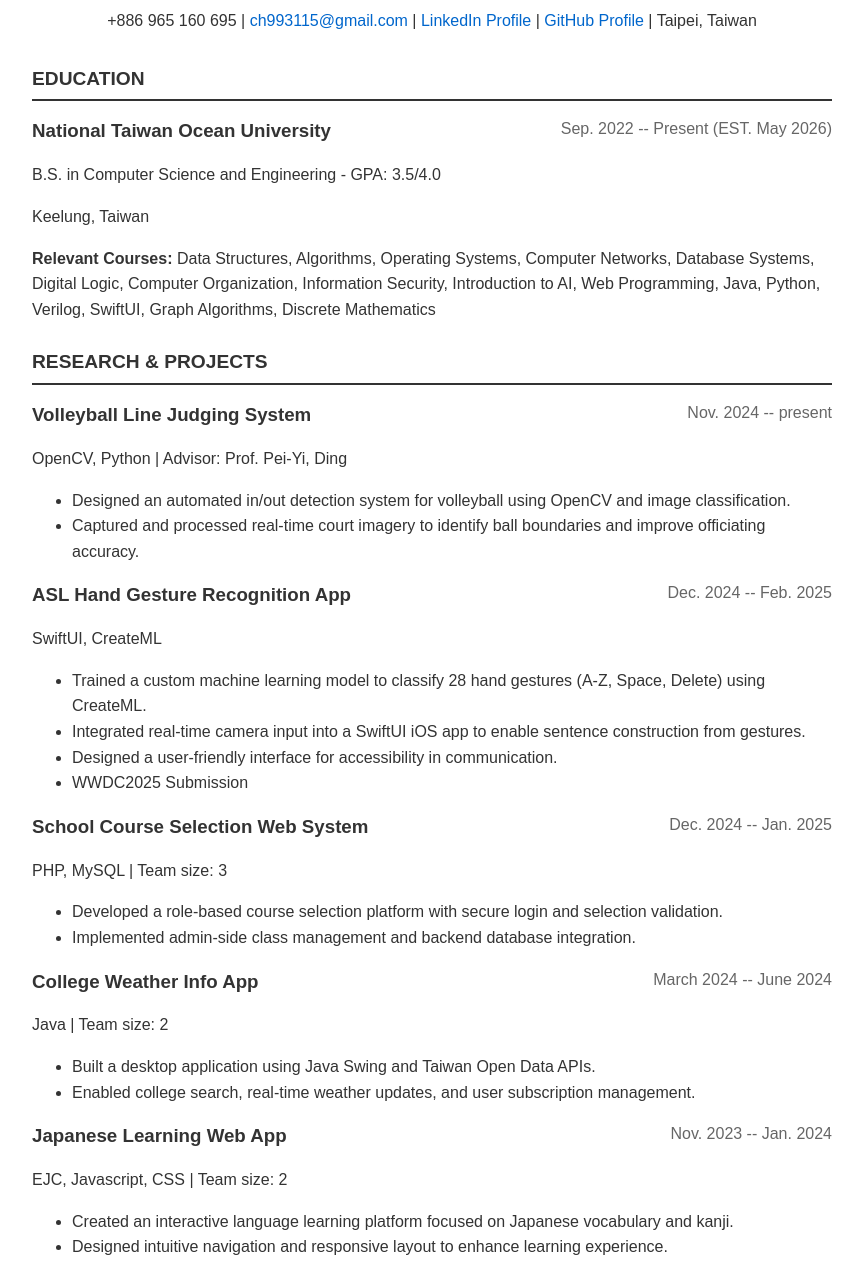
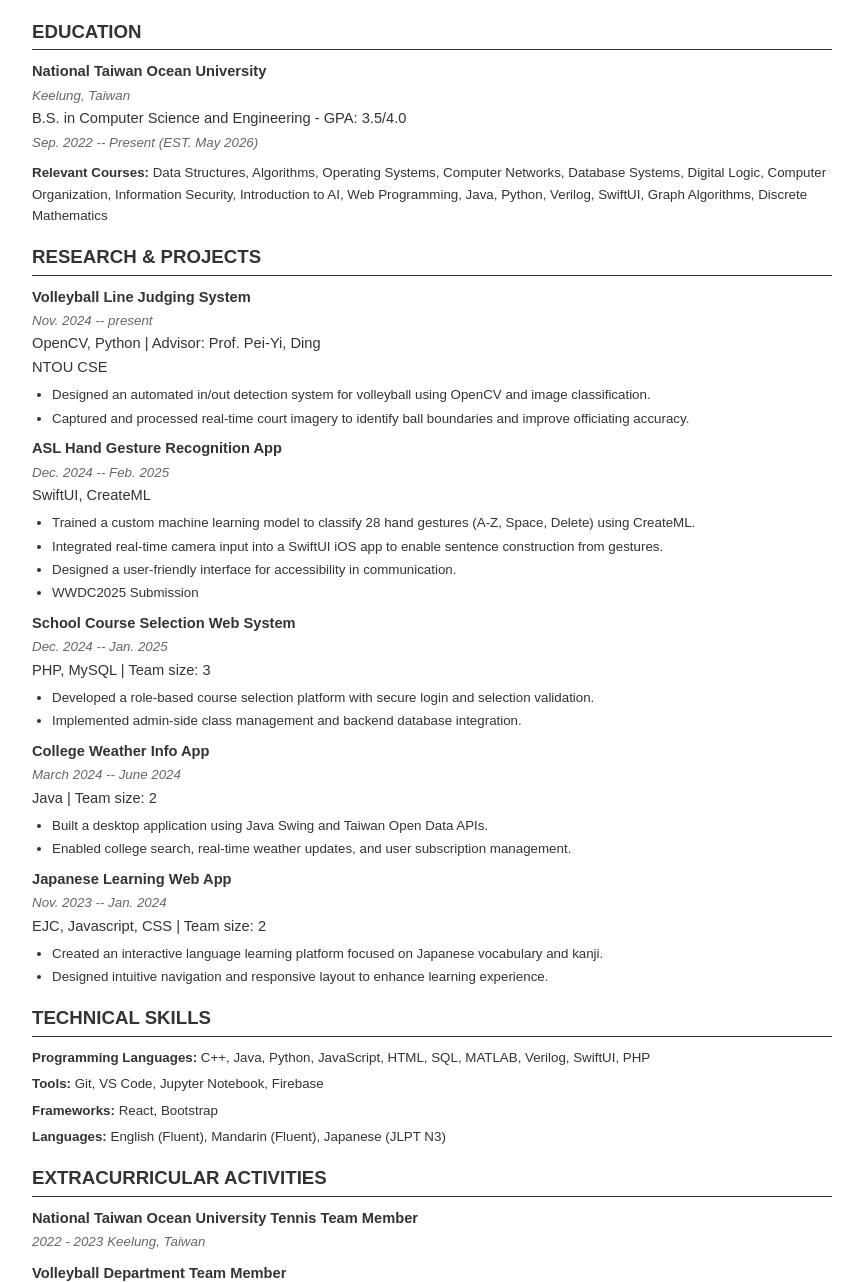
Before and after one commit to itsYoga/Resume, a plain HTML site: page index.html in a window 1280 px wide. Shown: the part 106-1388 px from the top of the page, without its empty margins (208-1071 px from the left). Drawn offline with Linux system fonts and the light colour scheme.

Commit message:
Update index.html

```diff
--- a/index.html
+++ b/index.html
@@ -12,49 +12,83 @@
             margin: 0 auto;
             padding: 20px;
             color: #333;
+            font-size: 11pt;
         }
         .header {
             text-align: center;
-            margin-bottom: 30px;
+            margin-bottom: 20px;
+        }
+        .header h1 {
+            font-size: 24pt;
+            margin: 0;
+            text-transform: uppercase;
+            letter-spacing: 1px;
         }
         .contact-info {
             margin: 10px 0;
+            font-size: 10pt;
         }
         .section {
-            margin: 25px 0;
+            margin: 15px 0;
         }
         .section-title {
-            border-bottom: 2px solid #333;
-            padding-bottom: 5px;
-            margin-bottom: 15px;
             text-transform: uppercase;
-            font-size: 1.2em;
+            font-size: 14pt;
+            border-bottom: 1px solid #333;
+            padding-bottom: 3px;
+            margin-bottom: 10px;
+            font-weight: bold;
         }
         .subheading {
-            display: flex;
-            justify-content: space-between;
-            margin: 10px 0;
+            margin: 8px 0;
         }
         .subheading h3 {
             margin: 0;
+            font-size: 11pt;
+            font-weight: bold;
         }
         .subheading .date {
             color: #666;
+            font-style: italic;
+            font-size: 10pt;
+        }
+        .subheading .location {
+            font-style: italic;
+            font-size: 10pt;
+            color: #666;
         }
         .skills-list {
-            display: flex;
-            flex-wrap: wrap;
-            gap: 10px;
+            margin: 0;
+            padding: 0;
+            list-style: none;
         }
         .skill-category {
-            margin-right: 20px;
+            margin-bottom: 5px;
+        }
+        .skill-category strong {
+            font-weight: bold;
         }
         a {
-            color: #0066cc;
-            text-decoration: none;
+            color: #000;
+            text-decoration: underline;
         }
         a:hover {
-            text-decoration: underline;
+            color: #666;
+        }
+        ul {
+            margin: 5px 0;
+            padding-left: 20px;
+        }
+        li {
+            margin: 2px 0;
+            font-size: 10pt;
+        }
+        .relevant-courses {
+            margin: 5px 0;
+            font-size: 10pt;
+        }
+        .relevant-courses strong {
+            font-weight: bold;
         }
     </style>
 </head>
@@ -74,11 +108,13 @@
         <h2 class="section-title">Education</h2>
         <div class="subheading">
             <h3>National Taiwan Ocean University</h3>
+            <span class="location">Keelung, Taiwan</span>
+            <div>B.S. in Computer Science and Engineering - GPA: 3.5/4.0</div>
             <span class="date">Sep. 2022 -- Present (EST. May 2026)</span>
         </div>
-        <p>B.S. in Computer Science and Engineering - GPA: 3.5/4.0</p>
-        <p>Keelung, Taiwan</p>
-        <p><strong>Relevant Courses:</strong> Data Structures, Algorithms, Operating Systems, Computer Networks, Database Systems, Digital Logic, Computer Organization, Information Security, Introduction to AI, Web Programming, Java, Python, Verilog, SwiftUI, Graph Algorithms, Discrete Mathematics</p>
+        <div class="relevant-courses">
+            <strong>Relevant Courses:</strong> Data Structures, Algorithms, Operating Systems, Computer Networks, Database Systems, Digital Logic, Computer Organization, Information Security, Introduction to AI, Web Programming, Java, Python, Verilog, SwiftUI, Graph Algorithms, Discrete Mathematics
+        </div>
     </div>
 
     <div class="section">
@@ -87,72 +123,73 @@
         <div class="subheading">
             <h3>Volleyball Line Judging System</h3>
             <span class="date">Nov. 2024 -- present</span>
-        </div>
-        <p>OpenCV, Python | Advisor: Prof. Pei-Yi, Ding</p>
+            <div>OpenCV, Python | Advisor: Prof. Pei-Yi, Ding</div>
+            <div>NTOU CSE</div>
             <ul>
                 <li>Designed an automated in/out detection system for volleyball using OpenCV and image classification.</li>
                 <li>Captured and processed real-time court imagery to identify ball boundaries and improve officiating accuracy.</li>
             </ul>
+        </div>
 
         <div class="subheading">
             <h3>ASL Hand Gesture Recognition App</h3>
             <span class="date">Dec. 2024 -- Feb. 2025</span>
-        </div>
-        <p>SwiftUI, CreateML</p>
+            <div>SwiftUI, CreateML</div>
             <ul>
                 <li>Trained a custom machine learning model to classify 28 hand gestures (A-Z, Space, Delete) using CreateML.</li>
                 <li>Integrated real-time camera input into a SwiftUI iOS app to enable sentence construction from gestures.</li>
                 <li>Designed a user-friendly interface for accessibility in communication.</li>
                 <li>WWDC2025 Submission</li>
             </ul>
+        </div>
 
         <div class="subheading">
             <h3>School Course Selection Web System</h3>
             <span class="date">Dec. 2024 -- Jan. 2025</span>
-        </div>
-        <p>PHP, MySQL | Team size: 3</p>
+            <div>PHP, MySQL | Team size: 3</div>
             <ul>
                 <li>Developed a role-based course selection platform with secure login and selection validation.</li>
                 <li>Implemented admin-side class management and backend database integration.</li>
             </ul>
+        </div>
 
         <div class="subheading">
             <h3>College Weather Info App</h3>
             <span class="date">March 2024 -- June 2024</span>
-        </div>
-        <p>Java | Team size: 2</p>
+            <div>Java | Team size: 2</div>
             <ul>
                 <li>Built a desktop application using Java Swing and Taiwan Open Data APIs.</li>
                 <li>Enabled college search, real-time weather updates, and user subscription management.</li>
             </ul>
+        </div>
 
         <div class="subheading">
             <h3>Japanese Learning Web App</h3>
             <span class="date">Nov. 2023 -- Jan. 2024</span>
-        </div>
-        <p>EJC, Javascript, CSS | Team size: 2</p>
+            <div>EJC, Javascript, CSS | Team size: 2</div>
             <ul>
                 <li>Created an interactive language learning platform focused on Japanese vocabulary and kanji.</li>
                 <li>Designed intuitive navigation and responsive layout to enhance learning experience.</li>
             </ul>
         </div>
+    </div>
 
     <div class="section">
         <h2 class="section-title">Technical Skills</h2>
-        <div class="skills-list">
-            <div class="skill-category">
+        <ul class="skills-list">
+            <li class="skill-category">
                 <strong>Programming Languages:</strong> C++, Java, Python, JavaScript, HTML, SQL, MATLAB, Verilog, SwiftUI, PHP
-            </div>
-            <div class="skill-category">
+            </li>
+            <li class="skill-category">
                 <strong>Tools:</strong> Git, VS Code, Jupyter Notebook, Firebase
-            </div>
-            <div class="skill-category">
+            </li>
+            <li class="skill-category">
                 <strong>Frameworks:</strong> React, Bootstrap
-            </div>
-            <div class="skill-category">
+            </li>
+            <li class="skill-category">
                 <strong>Languages:</strong> English (Fluent), Mandarin (Fluent), Japanese (JLPT N3)
-            </div>
-        </div>
+            </li>
+        </ul>
     </div>
 
     <div class="section">
@@ -160,14 +197,14 @@
         <div class="subheading">
             <h3>National Taiwan Ocean University Tennis Team Member</h3>
             <span class="date">2022 - 2023</span>
+            <span class="location">Keelung, Taiwan</span>
         </div>
-        <p>Keelung, Taiwan</p>
 
         <div class="subheading">
             <h3>Volleyball Department Team Member</h3>
             <span class="date">2022 - 2023</span>
+            <span class="location">Keelung, Taiwan</span>
         </div>
-        <p>Keelung, Taiwan</p>
 
         <div class="subheading">
             <h3>Hackathon Participant</h3>
```
Lines whose indentation alone changed are shown as unchanged.
